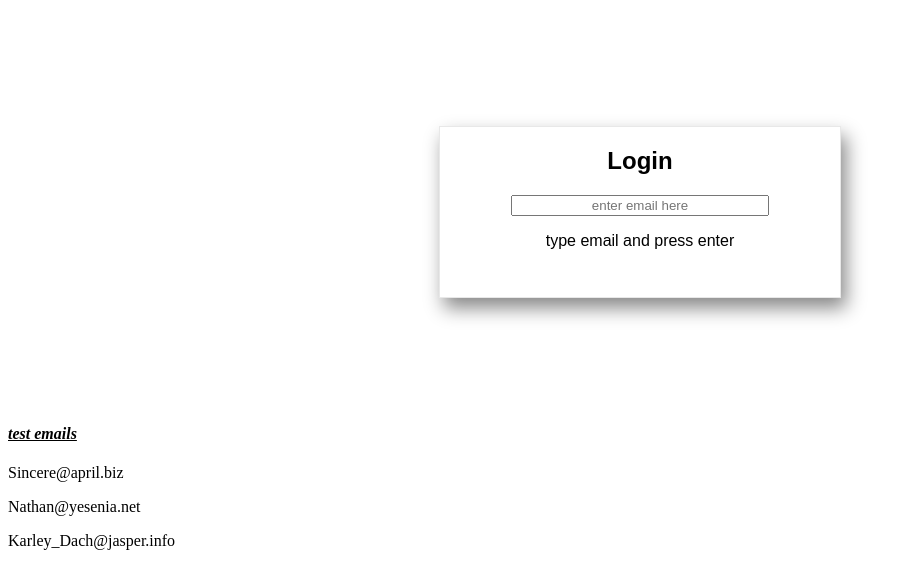
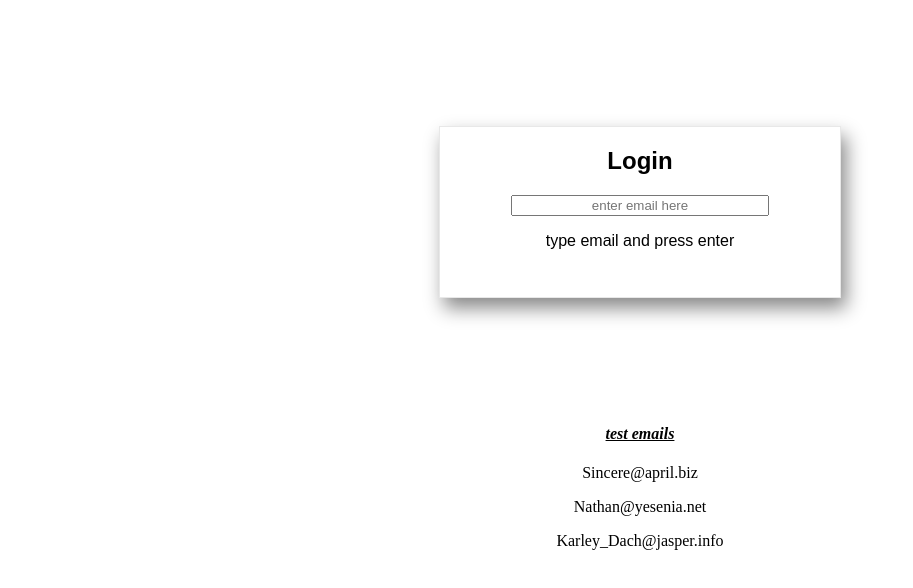
Before and after one commit to mroshan74/login-react-app-assign1-18-03-2020, a React (Create React App) app: page / in a window 1280 px wide. Shown: the top 588 px of the page, without its empty margins (0-913 px from the left). Built offline with nearby package versions, Linux system fonts and the light colour scheme; the HTML template or start-up script is replaced by a standard one.

Commit message:
updated ui

```diff
--- a/src/styles.css
+++ b/src/styles.css
@@ -35,3 +35,6 @@ li{
     width: 600px;
     background-color: #f3f2f291;
 }
+.test{
+    text-align: center;
+}
```
